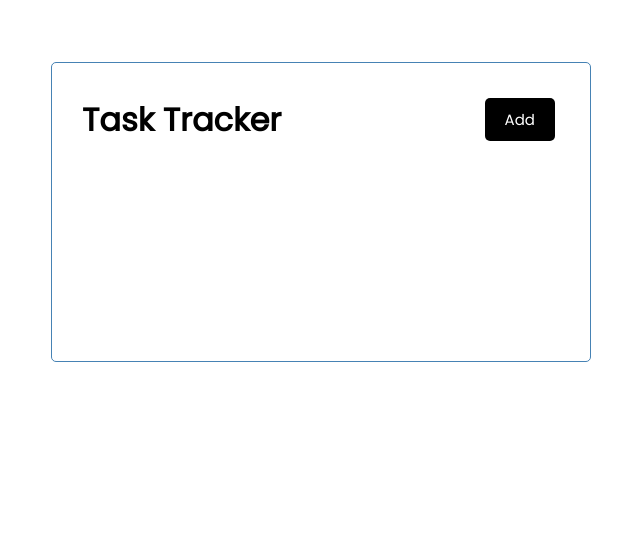
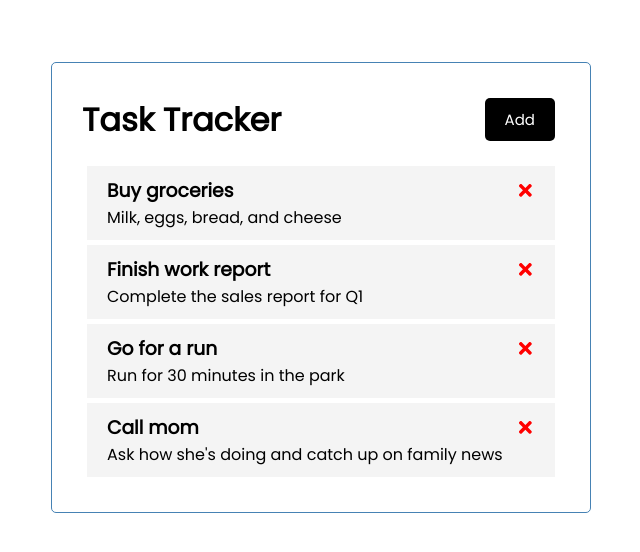
Before and after one commit to MAhmad787/Vite-React, a React (Vite) app: page / in a window 1280 px wide. Shown: the top 552 px of the page, without its empty margins (319-959 px from the left). Built offline with nearby package versions, Linux system fonts and the light colour scheme.

Commit message:
Add Task component

```diff
--- a/package.json
+++ b/package.json
@@ -11,7 +11,9 @@
   "dependencies": {
     "prop-types": "^15.8.1",
     "react": "^18.2.0",
-    "react-dom": "^18.2.0"
+    "react-dom": "^18.2.0",
+    "react-icon": "^1.0.0",
+    "react-icons": "^4.8.0"
   },
   "devDependencies": {
     "@types/react": "^18.0.27",
--- a/src/App.jsx
+++ b/src/App.jsx
@@ -1,11 +1,39 @@
-import React from 'react';
+import { useState } from 'react';
 import Header from './components/Header';
+import Tasks from './components/Tasks';
 import './App.css';
 
 function App() {
+  const [tasks, setTask] = useState([
+    {
+      id: 1,
+      name: 'Buy groceries',
+      description: 'Milk, eggs, bread, and cheese',
+      reminder: true,
+    },
+    {
+      id: 2,
+      name: 'Finish work report',
+      description: 'Complete the sales report for Q1',
+      reminder: false,
+    },
+    {
+      id: 3,
+      name: 'Go for a run',
+      description: 'Run for 30 minutes in the park',
+      reminder: true,
+    },
+    {
+      id: 4,
+      name: 'Call mom',
+      description: "Ask how she's doing and catch up on family news",
+      reminder: false,
+    },
+  ]);
   return (
     <div className="container">
       <Header title="Task Tracker" />
+      <Tasks tasks={tasks} />
     </div>
   );
 }
--- /dev/null
+++ b/src/components/Task.jsx
@@ -0,0 +1,14 @@
+import { FaTimes } from 'react-icons/fa';
+
+const Task = ({ task }) => {
+  return (
+    <div className="task">
+      <h3>
+        {task.name} <FaTimes color="red" />
+      </h3>
+      <p>{task.description}</p>
+    </div>
+  );
+};
+
+export default Task;
--- /dev/null
+++ b/src/components/Tasks.jsx
@@ -0,0 +1,13 @@
+import Task from './Task';
+
+const Tasks = ({ tasks }) => {
+  return (
+    <>
+      {tasks.map((task) => (
+        <Task key={task.id} task={task} />
+      ))}
+    </>
+  );
+};
+
+export default Tasks;
--- a/src/index.css
+++ b/src/index.css
@@ -19,6 +19,7 @@ body {
   border: 1px solid steelblue;
   padding: 30px;
   border-radius: 5px;
+  text-align: left;
 }
 
 .header {
```
Also changed, not shown: 1 other file (tests, documents, lock files or other folders).
